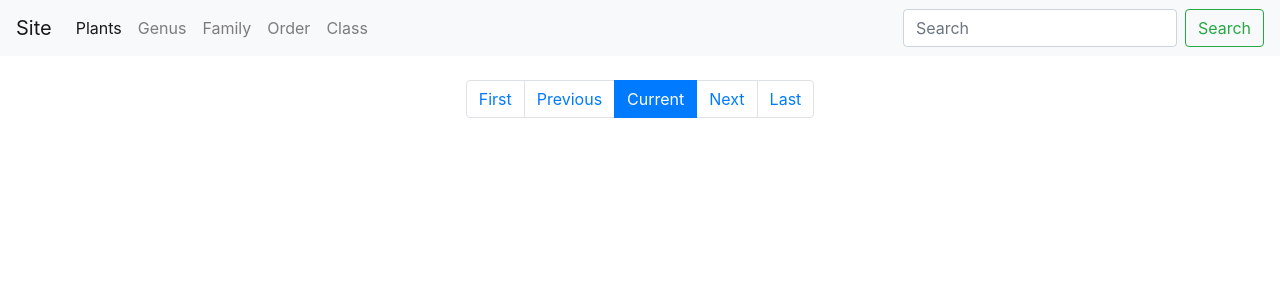
After one commit to tyghtmo/plantCatalogue, a Django app: template plants/templates/genusList.html in a window 1280 px wide. The commit adds this page. Shown: the top 300 px of the page. Run offline with Django 3.2, Linux system fonts and the light colour scheme; the template is opened without the code that fills it, so the values that code supplies are empty; style sheets or scripts are compiled from the project's sources.

Commit message:
Added plant search functionality. Added Genus list page.

```diff
--- a/plantCatalogue/urls.py
+++ b/plantCatalogue/urls.py
@@ -19,6 +19,8 @@ from plants import views as plants_view
 
 urlpatterns = [
     path('admin/', admin.site.urls),
-    path('', plants_view.index),
-    path('plants/<str:slug>', plants_view.plant, name='plant')
+    path('search/', plants_view.query, name='search'),
+    path('', plants_view.plantList),
+    path('plants/<str:slug>', plants_view.plant, name='plant'),
+    path('genus', plants_view.genusList)
 ]
--- a/plants/controllers/plants.py
+++ b/plants/controllers/plants.py
@@ -24,3 +24,9 @@ def get_single(slug):
     url = 'http://trefle.io/api/v1/' + parent +'/' + slug + "?token=" + token
     response = json.loads(requests.get(url).text)
     return response
+
+def search(query, page):
+
+    url = 'https://trefle.io/api/v1/plants/search?q=' + query + '&token=' + token + '&page=' + page
+    response = json.loads(requests.get(url).text)
+    return response
--- a/plants/static/main.scss
+++ b/plants/static/main.scss
@@ -49,6 +49,17 @@ $plantImgHeight: $cardHeight - 50px;
     z-index: 1000;
 }
 
+.genusCard{
+  margin-bottom: $cardSpacing;
+  height: 150px;
+  transition: all .2s ease-in-out;
+}
+
+.genusCard:hover{
+  transform: scale(1.1);
+  z-index: 1000;
+}
+
 #cardList{
     display: flex;
     flex-wrap: wrap;
@@ -85,5 +96,7 @@ $plantImgHeight: $cardHeight - 50px;
 
 #content {
     width: 90%;
-    margin: auto;
+    margin-left: auto;
+    margin-right:auto;
+    margin-top: 5em;
 }
--- /dev/null
+++ b/plants/templates/genusList.html
@@ -0,0 +1,41 @@
+{% extends "main.html" %}
+
+{% block title %}
+    Genus List
+{% endblock %}
+
+{% block content %}
+
+<div id="cardList">
+
+    {% for genus in genus.data %}
+    <div class="container cardContainer">
+        <a href="genus/{{ genus.slug }}">
+            <div class="card genusCard">
+                <div class="card-body ">
+                    <h5 class="card-title">{{ genus.name|title }}</h5>
+                    <p class="card-text">Family: {{ genus.family.name }}</p>
+                    {% if genus.family.common_name %}
+                        <p class="card-text">Family Common Name: {{ genus.family.common_name }}</p>
+                    {% endif %}
+                </div>
+            </div>
+        </a>
+        {% comment %} <p>{{ genus }}</p> {% endcomment %}
+    </div>
+    {% endfor %}
+
+</div>
+
+<div class="container d-flex justify-content-center">
+    <nav aria-label="Page navigation example">
+        <ul class="pagination">
+            <li class="page-item"><a class="page-link" href="{{ genuss.links.first }}">First</a></li>
+            <li class="page-item"><a class="page-link" href="{{ genuss.links.prev }}">Previous</a></li>
+            <li class="page-item active"><a class="page-link" href="{{ genuss.links.self }}">Current</a></li>
+            <li class="page-item"><a class="page-link" href="{{ genuss.links.next }}">Next</a></li>
+            <li class="page-item"><a class="page-link" href="{{ genuss.links.last }}">Last</a></li>
+        </ul>
+    </nav>
+</div>
+{% endblock %}
--- a/plants/templates/header.html
+++ b/plants/templates/header.html
@@ -11,20 +11,20 @@
         <a class="nav-link" href="/">Plants <span class="sr-only">(current)</span></a>
       </li>
       <li class="nav-item">
-        <a class="nav-link" href="#">Genus</a> <!--TODO add link-->
+        <a class="nav-link" href="/genus">Genus</a>
       </li>
       <li class="nav-item">
-        <a class="nav-link" href="#">Family</a> <!--TODO add link-->
+        <a class="nav-link" href="/family">Family</a>
       </li>
       <li class="nav-item">
-        <a class="nav-link" href="#">Order</a> <!--TODO add link-->
+        <a class="nav-link" href="/order">Order</a>
       </li>
       <li class="nav-item">
-        <a class="nav-link" href="#">Class</a> <!--TODO add link-->
+        <a class="nav-link" href="/class">Class</a>
       </li>
     </ul>
-    <form class="form-inline my-2 my-lg-0">
-      <input class="form-control mr-sm-2" type="search" placeholder="Search" aria-label="Search">
+    <form class="form-inline my-2 my-lg-0" action="{% url 'search'%}" method='get'>
+      <input class="form-control mr-sm-2" name='query' type="search" placeholder="Search" aria-label="Search">
       <button class="btn btn-outline-success my-2 my-sm-0" type="submit">Search</button>
     </form>
   </div>
--- a/plants/templates/plantList.html
+++ b/plants/templates/plantList.html
@@ -5,13 +5,13 @@
 {% endblock %}
 
 {% block content %}
-
+{% comment %} {{ plants }} {% endcomment %}
 <div id="cardList">
 
     {% for plant in plants.data %}
     <div class="container cardContainer">
         <a href="plants/{{ plant.slug }}">
-            <div class="card plantCard" onClick=>
+            <div class="card plantCard">
                 <div class="card-body row">
                     <div class="col">
                         {% if plant.image_url %}
@@ -36,7 +36,7 @@
                 </div>
             </div>
         </a>
-        <!--    <p>{{ plant }}</p>-->
+        {% comment %} <p>{{ plant }}</p> {% endcomment %}
     </div>
     {% endfor %}
 
```
Also changed, not shown: plants/views.py (+27 -1 lines).
